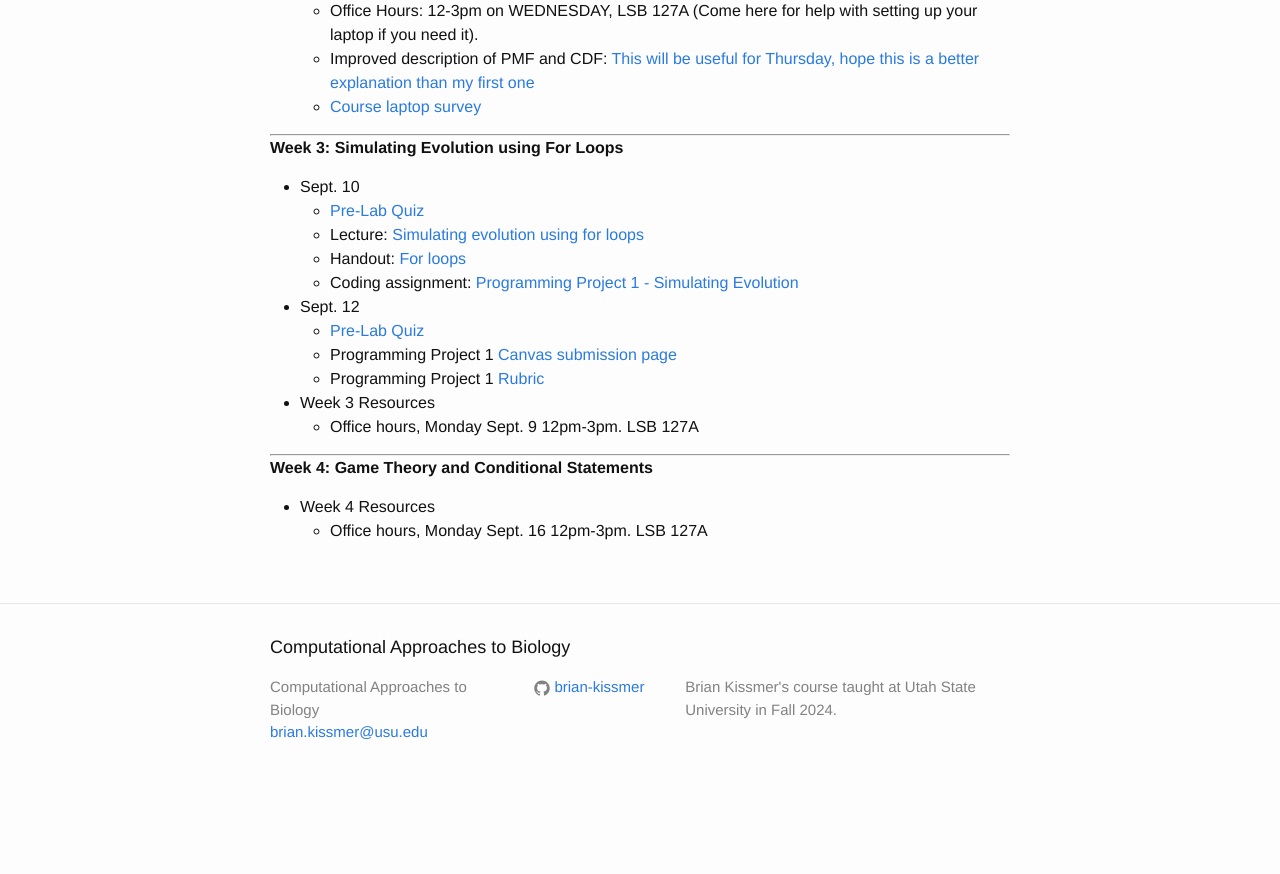
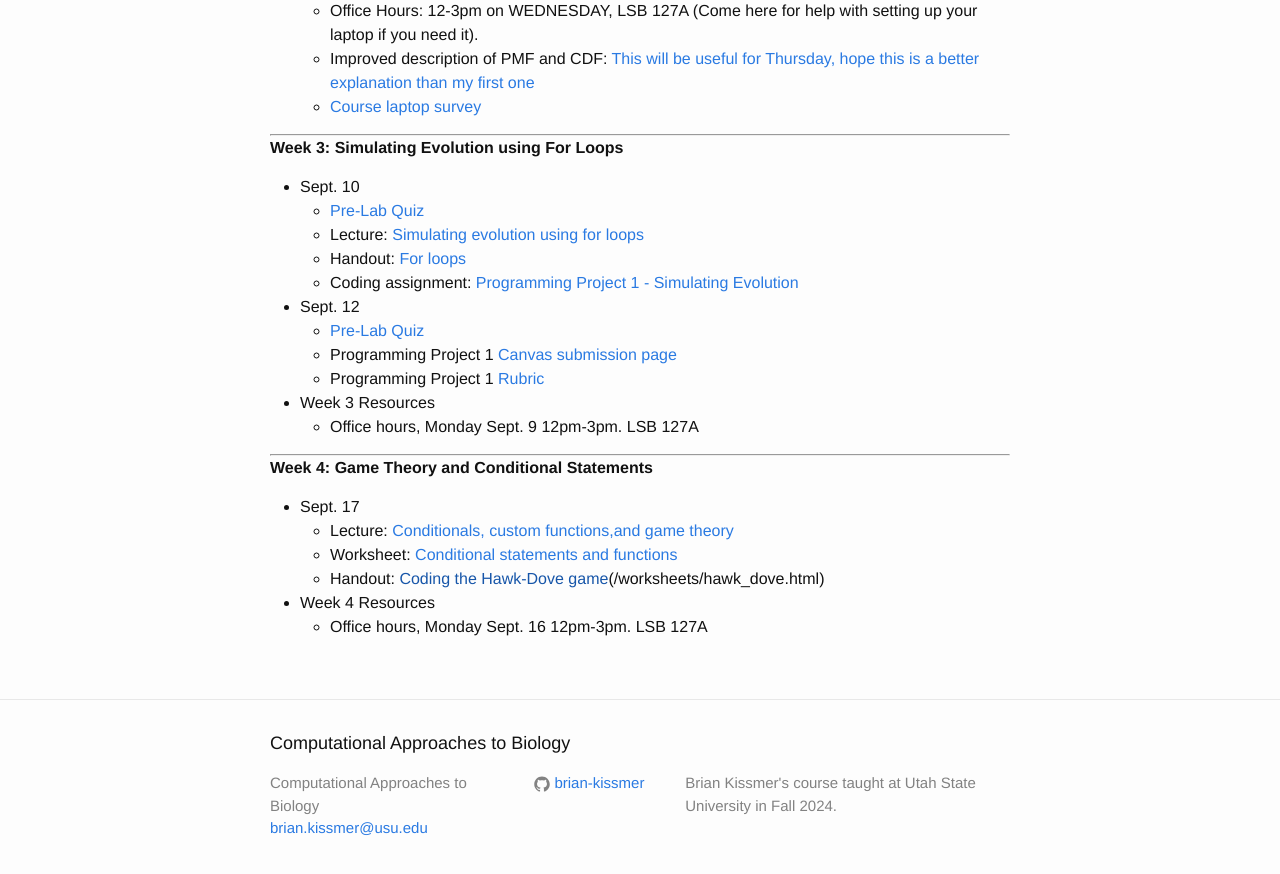
Before and after one commit to brian-kissmer/brian-kissmer.github.io, a Jekyll site: the page built from Schedule.md, in a window 1280 px wide and 900 px high, scrolled down 730 px. Shown: the top 874 px of the window. Built offline with Jekyll 4.4.1, drawn with Linux system fonts in a browser that asks for light colours; before the commit the page ends 1534 px from its top, so only the background shows below that.

Commit message:
Update Schedule.md

```diff
--- a/Schedule.md
+++ b/Schedule.md
@@ -61,5 +61,9 @@ layout: page
   ***
 
   **Week 4: Game Theory and Conditional Statements**
+  * Sept. 17
+      * Lecture: [Conditionals, custom functions,and game theory]({{ site.baseurl }}/slides/Sept 17 slides.pdf)
+      * Worksheet: [Conditional statements and functions]({{ site.baseurl }}/worksheets/cond_statements_functions.html)
+      * Handout: [Coding the Hawk-Dove game]()({{ site.baseurl }}/worksheets/hawk_dove.html)
   * Week 4 Resources
       * Office hours, Monday Sept. 16 12pm-3pm. LSB 127A
```
